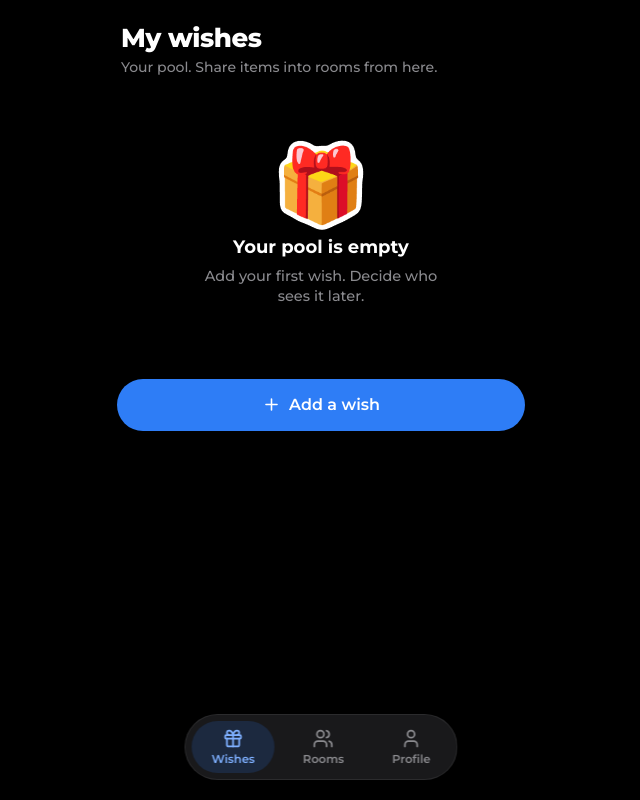
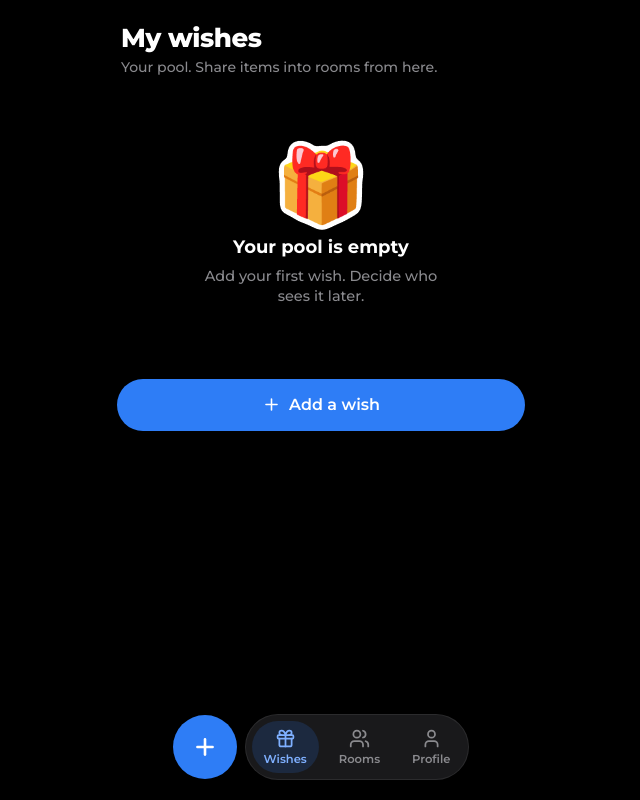
Before and after one commit to charlott4ka-maker/Wishpool, a React (Vite) app in the folder web/: page / in a window 1280 px wide. Shown: the whole page, without its empty margins (319-959 px from the left). Built offline with nearby package versions, Linux system fonts and the light colour scheme.

Commit message:
Nav: separate round + button left of the tabs
Co-Authored-By: Claude Opus 5.5 <noreply@anthropic.com>
Claude-Session: https://claude.ai/code/session_01Wr2iWW49QdC247c3mhzHY7

```diff
--- a/web/src/App.jsx
+++ b/web/src/App.jsx
@@ -760,7 +760,8 @@ export default function App() {
           )}
         </div>
 
-        {!overlay && <TabBar tab={tab} setTab={(x) => { setTab(x); setOverlay(null); }} />}
+        {!overlay && <TabBar tab={tab} setTab={(x) => { setTab(x); setOverlay(null); }}
+          onAdd={() => setOverlay({ type: tab === "rooms" ? "createRoom" : "add" })} />}
 
         {overlay?.type === "add" && (
           <AddSheet rooms={rooms} onClose={() => setOverlay(null)}
@@ -844,7 +845,7 @@ function FallbackBack({ onBack }) {
     </div>
   );
 }
-function TabBar({ tab, setTab }) {
+function TabBar({ tab, setTab, onAdd }) {
   const { t } = useT();
   const items = [
     { id: "pool", label: t("tabWishes"), icon: Gift },
@@ -852,7 +853,14 @@ function TabBar({ tab, setTab }) {
     { id: "profile", label: t("tabProfile"), icon: User },
   ];
   return (
-    <div style={{ position: "fixed", bottom: 20, left: "50%", transform: "translateX(-50%)", zIndex: 50 }}>
+    <div style={{ position: "fixed", bottom: 20, left: 16, right: 16, zIndex: 50, display: "flex", alignItems: "center", justifyContent: "center", gap: 8 }}>
+      {/* Separate round "+" to the left of the tabs: new room on Rooms, new wish elsewhere. */}
+      <button onClick={onAdd} aria-label={t(tab === "rooms" ? "createRoom" : "addWish")} style={{
+        width: H.lg + 12, height: H.lg + 12, borderRadius: "50%", border: "none", cursor: "pointer", flexShrink: 0,
+        background: C.blue, color: "#fff", display: "flex", alignItems: "center", justifyContent: "center",
+      }}>
+        <Plus size={26} strokeWidth={2.4} />
+      </button>
       <div style={{
         display: "flex", gap: 8, background: hex("#1C1C1E", 0.92), backdropFilter: "blur(20px)",
         padding: 6, borderRadius: 999, border: `1px solid ${C.line}`,
@@ -862,7 +870,7 @@ function TabBar({ tab, setTab }) {
           return (
             <button key={it.id} onClick={() => setTab(it.id)} style={{
               display: "flex", flexDirection: "column", alignItems: "center", gap: 3,
-              height: H.lg, padding: "0 20px", justifyContent: "center", borderRadius: 999, border: "none", cursor: "pointer",
+              height: H.lg, padding: "0 12px", minWidth: 0, justifyContent: "center", borderRadius: 999, border: "none", cursor: "pointer",
               background: on ? C.blueSoft : "transparent", color: on ? "#7FB0FF" : C.t2, fontFamily: font,
             }}>
               <Icon size={21} />
```
